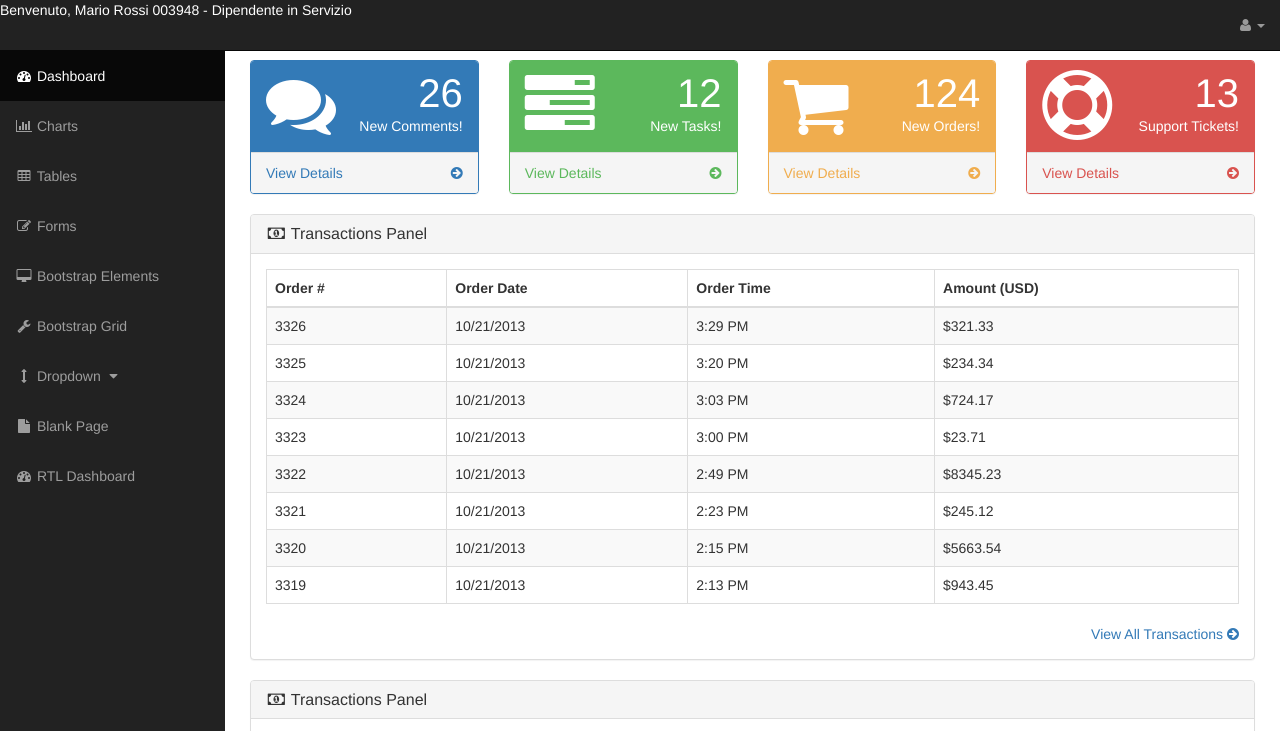
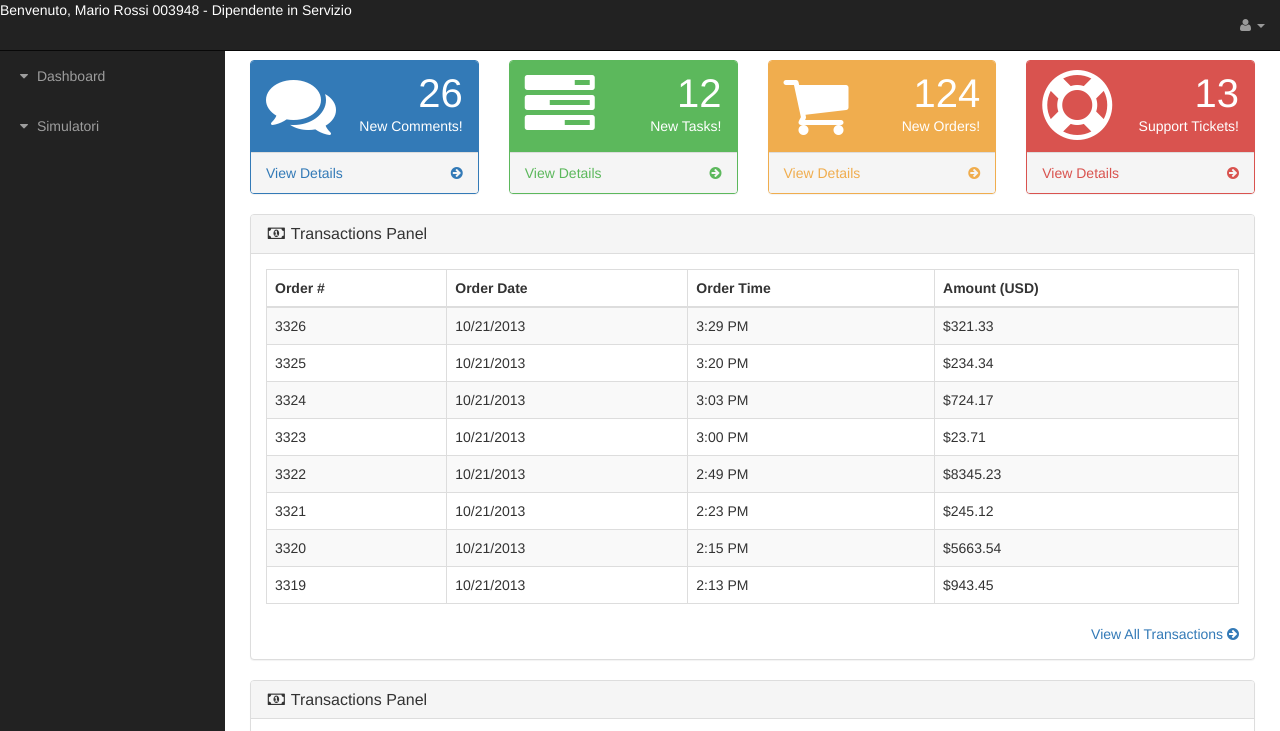
Before and after one commit to Bes87/portale2, a plain HTML site: page index.html in a window 1280 px wide. Shown: the top 731 px of the page. Drawn offline with Linux system fonts and the light colour scheme.

Commit message:
dashboard

```diff
--- a/index.html
+++ b/index.html
@@ -72,40 +72,30 @@
             <!-- Sidebar Menu Items - These collapse to the responsive navigation menu on small screens -->
             <div class="collapse navbar-collapse navbar-ex1-collapse">
                 <ul class="nav navbar-nav side-nav">
-                    <li class="active">
-                        <a href="index.html"><i class="fa fa-fw fa-dashboard"></i> Dashboard</a>
-                    </li>
                     <li>
-                        <a href="charts.html"><i class="fa fa-fw fa-bar-chart-o"></i> Charts</a>
-                    </li>
-                    <li>
-                        <a href="tables.html"><i class="fa fa-fw fa-table"></i> Tables</a>
-                    </li>
-                    <li>
-                        <a href="forms.html"><i class="fa fa-fw fa-edit"></i> Forms</a>
-                    </li>
-                    <li>
-                        <a href="bootstrap-elements.html"><i class="fa fa-fw fa-desktop"></i> Bootstrap Elements</a>
-                    </li>
-                    <li>
-                        <a href="bootstrap-grid.html"><i class="fa fa-fw fa-wrench"></i> Bootstrap Grid</a>
-                    </li>
-                    <li>
-                        <a href="javascript:;" data-toggle="collapse" data-target="#demo"><i class="fa fa-fw fa-arrows-v"></i> Dropdown <i class="fa fa-fw fa-caret-down"></i></a>
+                        <a href="javascript:;" data-toggle="collapse" data-target="#demo"><i class="fa fa-fw fa-caret-down"></i> Dashboard </a>
                         <ul id="demo" class="collapse">
                             <li>
-                                <a href="#">Dropdown Item</a>
+                                <a href="#">Riepilogo generale </a>
                             </li>
                             <li>
-                                <a href="#">Dropdown Item</a>
+                                <a href="#">Pratiche concluse <span class="badge">4</span></a>
+                            </li>
+                            <li>
+                                <a href="#">Richiesta prestiti <span class="badge">2</span></a>
                             </li>
                         </ul>
                     </li>
                     <li>
-                        <a href="blank-page.html"><i class="fa fa-fw fa-file"></i> Blank Page</a>
-                    </li>
-                    <li>
-                        <a href="index-rtl.html"><i class="fa fa-fw fa-dashboard"></i> RTL Dashboard</a>
+                        <a href="javascript:;" data-toggle="collapse" data-target="#demo2"><i class="fa fa-fw fa-caret-down"></i> Simulatori </a>
+                        <ul id="demo2" class="collapse">
+                            <li>
+                                <a href="#">Calcolo assegno integrativo</a>
+                            </li>
+                            <li>
+                                <a href="#">Calcolo prestito</a>
+                            </li>
+                        </ul>
                     </li>
                 </ul>
             </div>
```
